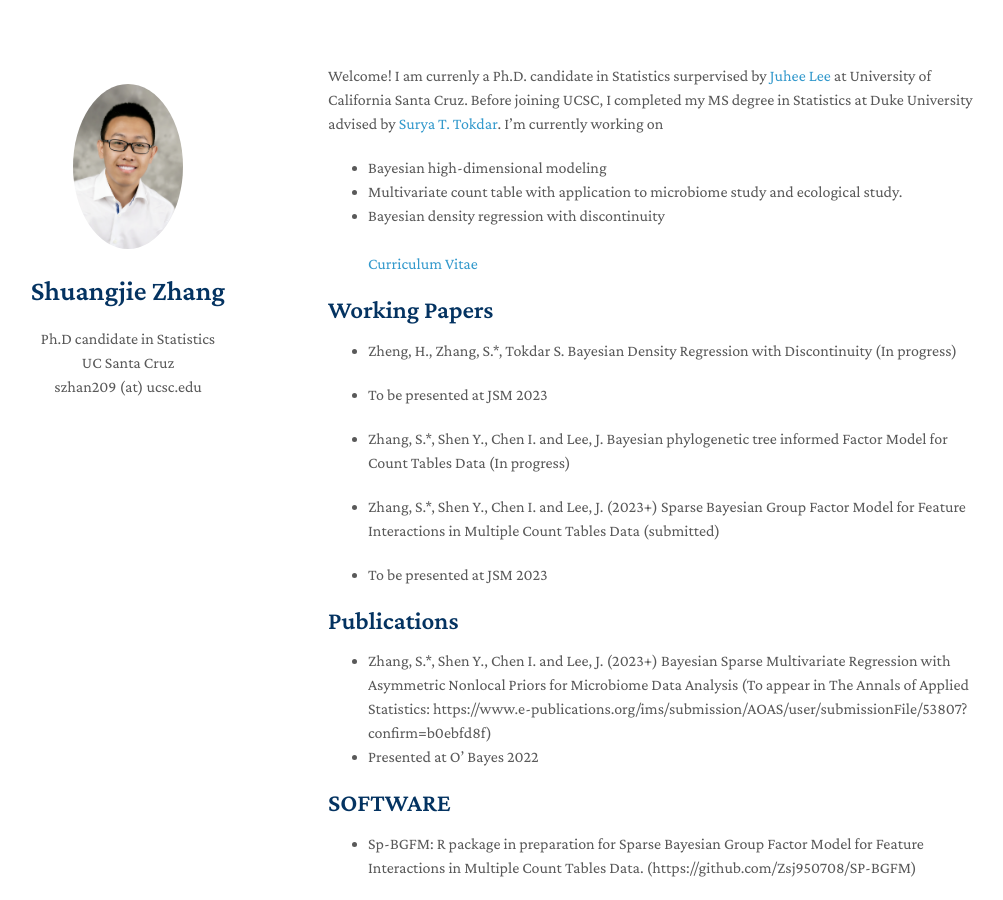
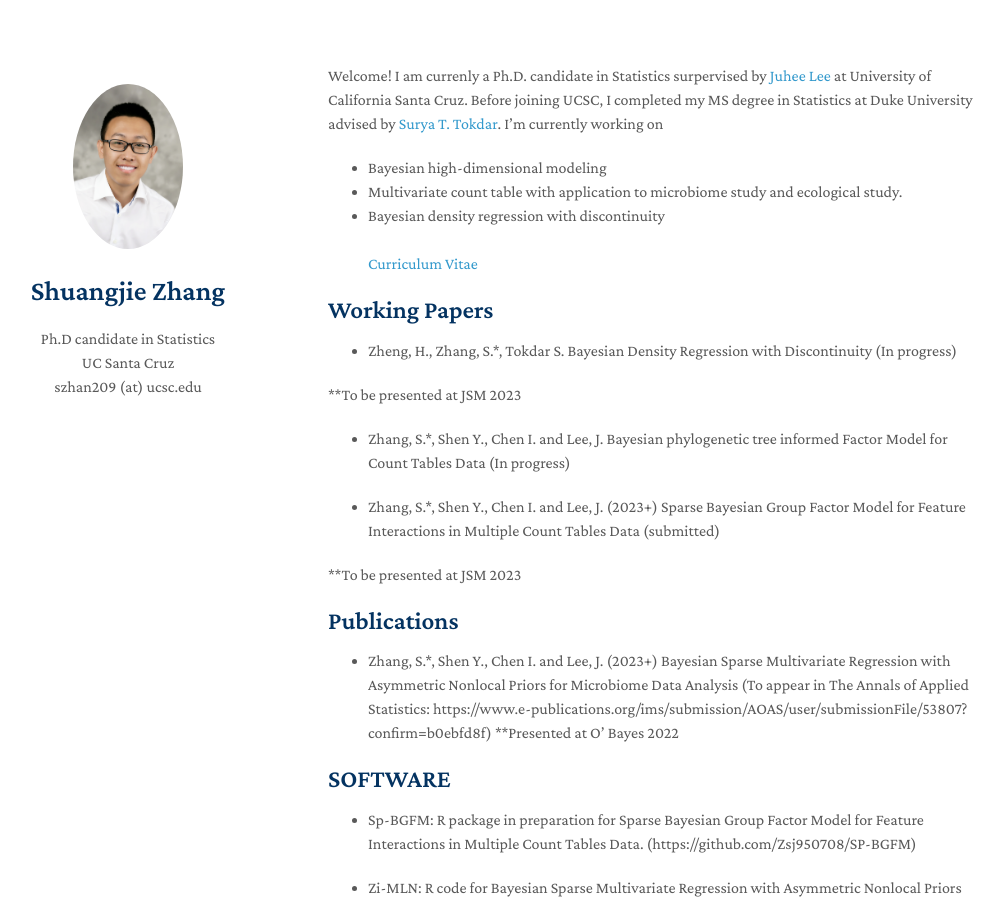
Before and after one commit to shuang-jie/shuang-jie.github.io, a Jekyll site: the page built from index.md, in a window 1280 px wide and 900 px high. Shown: the whole window, without its empty margins (142-1145 px from the left). Built offline with Jekyll 4.4.1, drawn with Linux system fonts in a browser that asks for light colours; nearby versions of some CDN libraries; a style sheet for code colours, icons or effects is not loaded.

```diff
--- a/index.md
+++ b/index.md
@@ -13,20 +13,20 @@ Welcome! I am currenly a Ph.D. candidate in Statistics surpervised by [Juhee Lee
 ## Working Papers
 * Zheng, H., Zhang, S.*, Tokdar S. Bayesian Density Regression with Discontinuity (In progress)
 
-- To be presented at JSM 2023
+**To be presented at JSM 2023
 
 * Zhang, S.*, Shen Y., Chen I. and Lee, J. Bayesian phylogenetic tree informed Factor Model for Count Tables Data (In progress)
 
 * Zhang, S.*, Shen Y., Chen I. and Lee, J. (2023+) Sparse Bayesian Group Factor Model for Feature Interactions in Multiple Count Tables Data (submitted)
 
-- To be presented at JSM 2023
+**To be presented at JSM 2023
 
 
 
 ## Publications
 
 * Zhang, S.*, Shen Y., Chen I. and Lee, J. (2023+) Bayesian Sparse Multivariate Regression with Asymmetric Nonlocal Priors for Microbiome Data Analysis (To appear in The Annals of Applied Statistics: https://www.e-publications.org/ims/submission/AOAS/user/submissionFile/53807?confirm=b0ebfd8f)
-- Presented at O’ Bayes 2022
+**Presented at O’ Bayes 2022
 
 
 ## SOFTWARE
```
